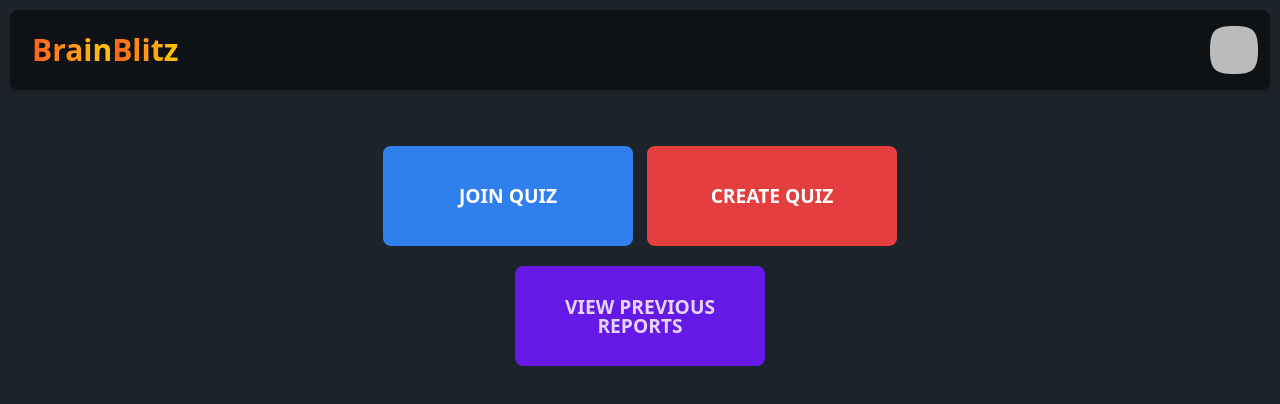
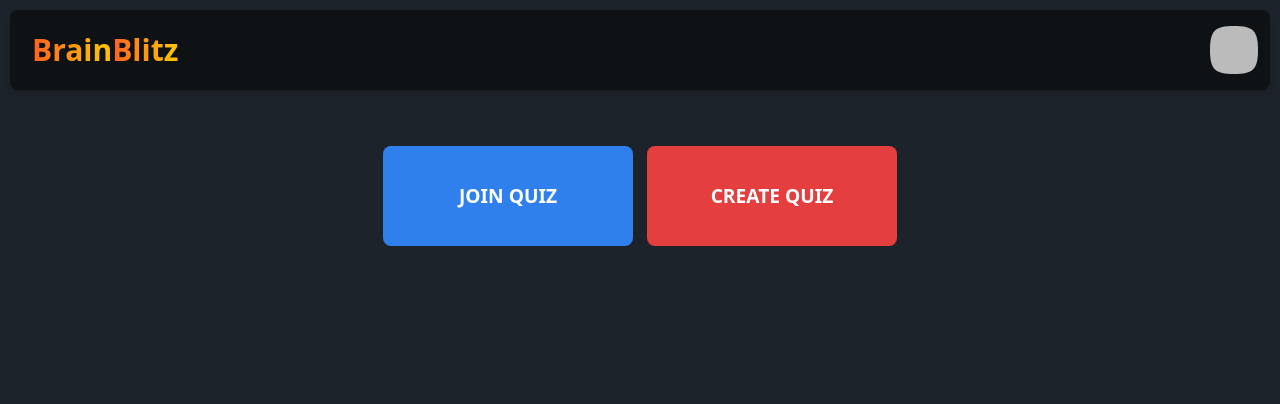
Before and after one commit to JeelRajodiya/brain-blitz, a Next.js app: page /Dashboard in a window 1280 px wide. Shown: the top 404 px of the page. Built offline with nearby package versions, Linux system fonts and the light colour scheme; no server answers; sample sign-in values are in the browser's storage.

Commit message:
removed "view previous reports" button

```diff
--- a/pages/Dashboard.tsx
+++ b/pages/Dashboard.tsx
@@ -6,9 +6,9 @@ export default function Dashboard() {
     //@ts-ignore
     <Layout pageTitle={"Dashboard"}>
       <QuizForm />
-      <button className="btn btn-wide btn-modified btn-primary mt-5">
+      {/* <button className="btn btn-wide btn-modified btn-primary mt-5">
         View Previous Reports
-      </button>
+      </button> */}
 
     </Layout>
   );
--- a/pages/NewQuiz/Questions.tsx
+++ b/pages/NewQuiz/Questions.tsx
@@ -9,6 +9,7 @@ import DifficultyTags from "../components/DifficultyTags";
 import QuestionsIndexEntry from "../components/QuestionsIndexEntry";
 import type { Question } from "../components/Option";
 import Option from "../components/Option";
+
 // type for each question:
 async function postQuestions(
   questions: Question[],
@@ -36,6 +37,7 @@ async function postQuestions(
     router.push(`/Dashboard`);
   });
 }
+
 export default function Questions() {
   const router = useRouter();
 
```
